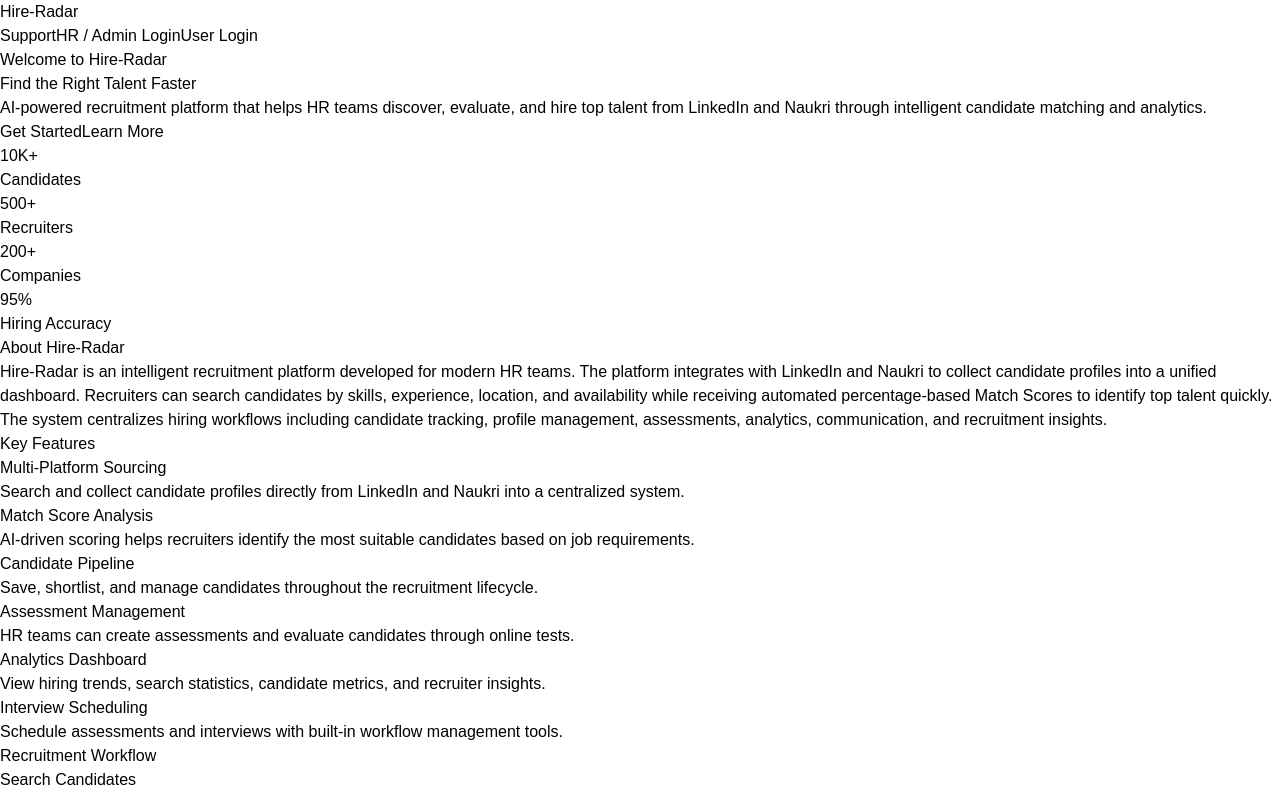
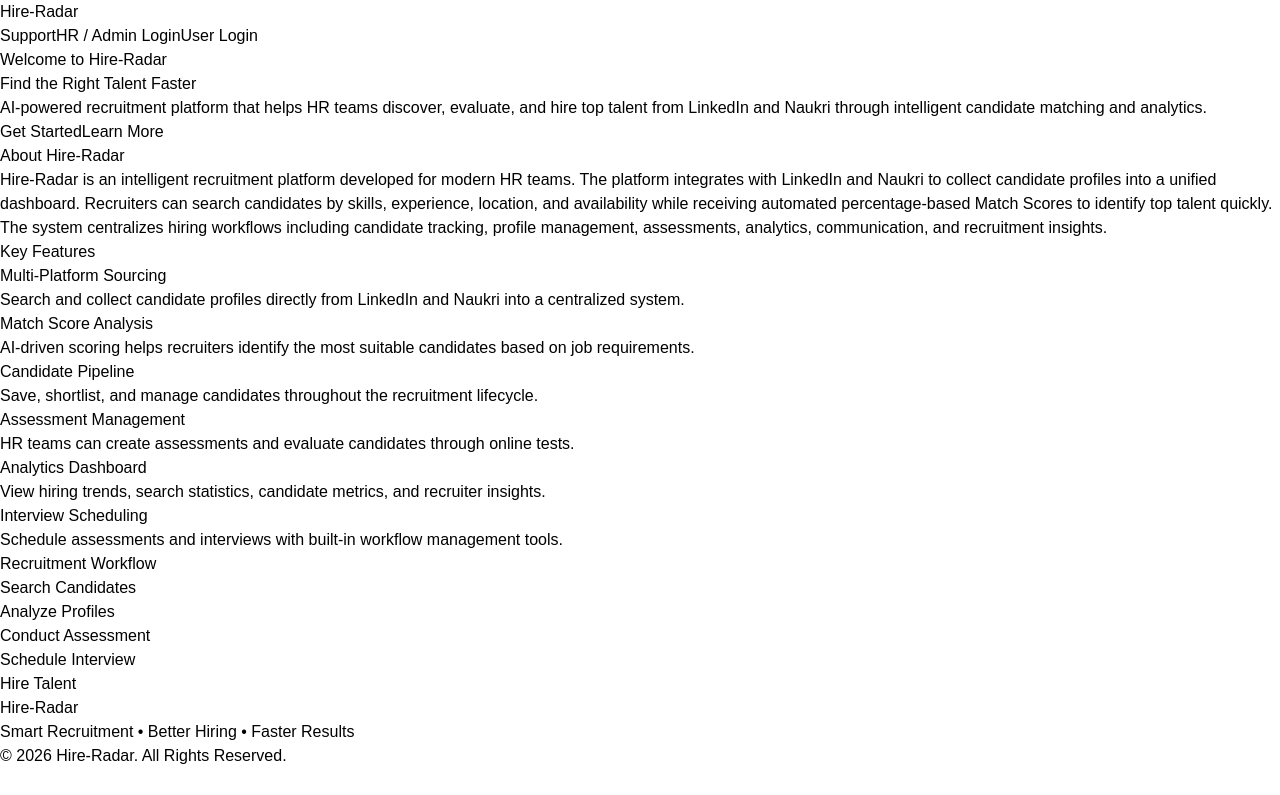
Before and after one commit to John-Divine-Mathew/Hire-Radar, a React app in the folder frontend/: page / in a window 1280 px wide. Shown: the top 795 px of the page. Built offline with nearby package versions, Linux system fonts and the light colour scheme; the HTML template or start-up script is replaced by a standard one.

Commit message:
remove the Statistics

```diff
--- a/frontend/src/pages/Home.jsx
+++ b/frontend/src/pages/Home.jsx
@@ -47,35 +47,6 @@ const Home = () => {
 
       </section>
 
-      {/* Statistics */}
-
-      <section className="max-w-7xl mx-auto px-10 py-16">
-
-        <div className="grid md:grid-cols-4 gap-6">
-
-          <div className="bg-white shadow-lg rounded-xl p-6 text-center">
-            <h3 className="text-4xl font-bold text-purple-700">10K+</h3>
-            <p className="text-gray-600 mt-2">Candidates</p>
-          </div>
-
-          <div className="bg-white shadow-lg rounded-xl p-6 text-center">
-            <h3 className="text-4xl font-bold text-purple-700">500+</h3>
-            <p className="text-gray-600 mt-2">Recruiters</p>
-          </div>
-
-          <div className="bg-white shadow-lg rounded-xl p-6 text-center">
-            <h3 className="text-4xl font-bold text-purple-700">200+</h3>
-            <p className="text-gray-600 mt-2">Companies</p>
-          </div>
-
-          <div className="bg-white shadow-lg rounded-xl p-6 text-center">
-            <h3 className="text-4xl font-bold text-purple-700">95%</h3>
-            <p className="text-gray-600 mt-2">Hiring Accuracy</p>
-          </div>
-
-        </div>
-
-      </section>
 
       {/* About Section */}
 
```
